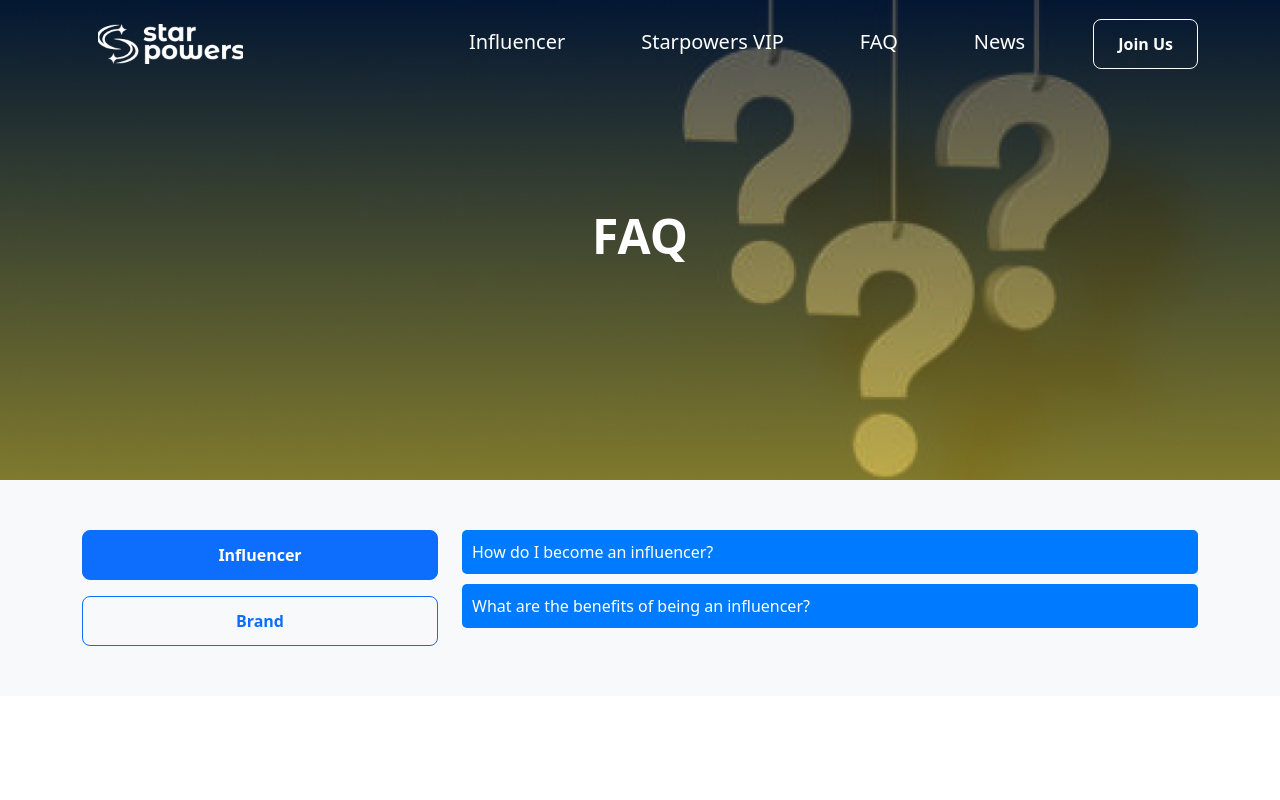
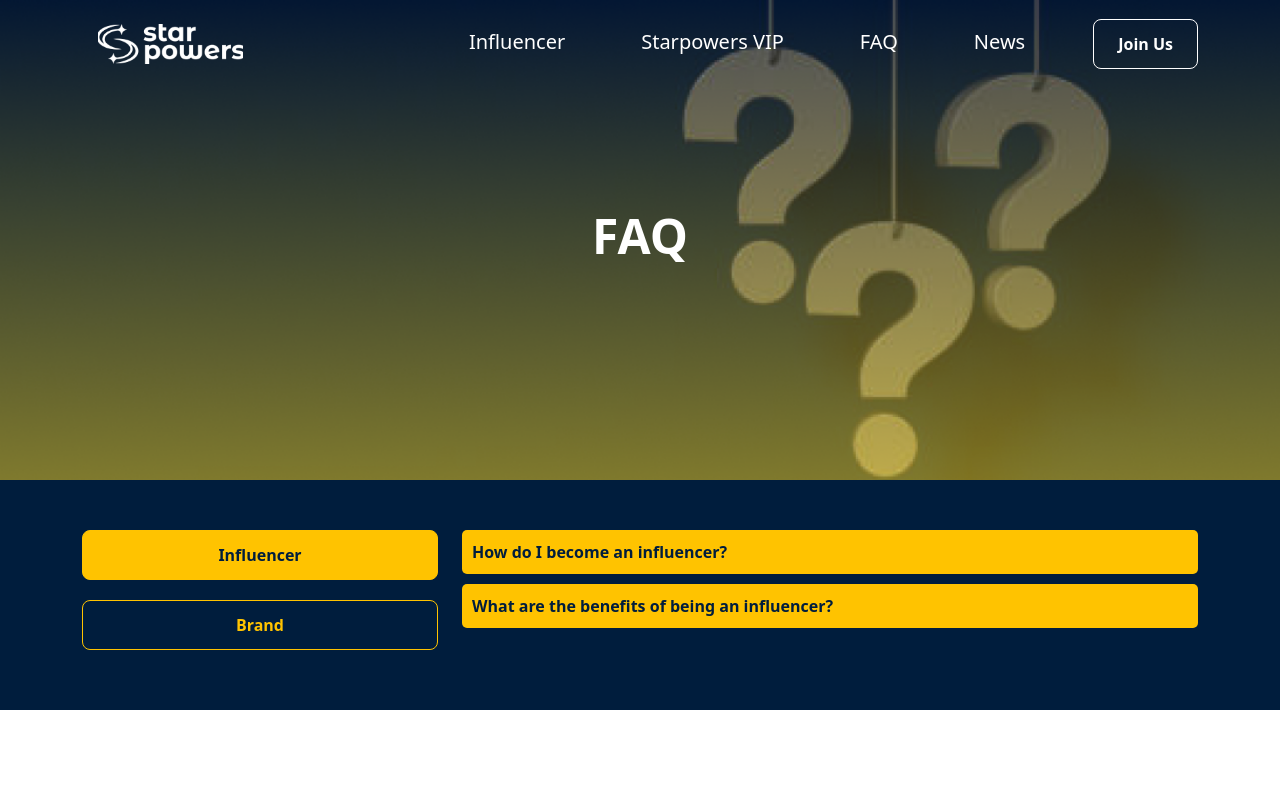
Before and after one commit to ImamAriadi2022/star, a React (Create React App) app in the folder starweb/: page /lp-faq in a window 1280 px wide. Shown: the top 800 px of the page. Built offline with nearby package versions, Linux system fonts and the light colour scheme.

Commit message:
done bagian news

```diff
--- a/starweb/src/components/landing/faq/FaqSect.js
+++ b/starweb/src/components/landing/faq/FaqSect.js
@@ -1,5 +1,5 @@
 import React, { useState } from 'react';
-import { Container, Row, Col, Button } from 'react-bootstrap';
+import { Button, Col, Container, Row } from 'react-bootstrap';
 
 const faqData = {
   influencer: [
@@ -37,25 +37,45 @@ function FaqSect() {
     setActiveIndex(activeIndex === index ? null : index);
   };
 
+  const buttonStyle = (isSelected) => ({
+    backgroundColor: isSelected ? '#FFC300' : 'transparent',
+    color: isSelected ? '#001D3D' : '#FFC300',
+    fontWeight: 'bold',
+    borderColor: '#FFC300',
+    width: '100%',
+    marginBottom: '10px',
+  });
+
+  const buttonHoverStyle = {
+    backgroundColor: '#FFC300',
+    color: '#001D3D',
+  };
+
   return (
-    <section style={{ padding: '50px 0', backgroundColor: '#f8f9fa' }}>
+    <section style={{ padding: '50px 0', backgroundColor: '#001D3D' }}>
       <Container>
         <Row>
           <Col md={4}>
+            <div style={{ display: 'flex', flexDirection: 'column', gap: '10px' }}>
               <Button
-              variant={selectedCategory === 'influencer' ? 'primary' : 'outline-primary'}
+                variant="outline-warning"
                 onClick={() => handleCategoryChange('influencer')}
-              className="mb-3 w-100"
+                style={buttonStyle(selectedCategory === 'influencer')}
+                onMouseEnter={(e) => (e.target.style = buttonHoverStyle)}
+                onMouseLeave={(e) => (e.target.style = buttonStyle(selectedCategory === 'influencer'))}
               >
                 Influencer
               </Button>
               <Button
-              variant={selectedCategory === 'brand' ? 'primary' : 'outline-primary'}
+                variant="outline-warning"
                 onClick={() => handleCategoryChange('brand')}
-              className="w-100"
+                style={buttonStyle(selectedCategory === 'brand')}
+                onMouseEnter={(e) => (e.target.style = buttonHoverStyle)}
+                onMouseLeave={(e) => (e.target.style = buttonStyle(selectedCategory === 'brand'))}
               >
                 Brand
               </Button>
+            </div>
           </Col>
           <Col md={8}>
             {faqData[selectedCategory].map((faq, index) => (
@@ -64,10 +84,11 @@ function FaqSect() {
                   onClick={() => toggleAnswer(index)}
                   style={{
                     cursor: 'pointer',
-                    backgroundColor: '#007bff',
-                    color: 'white',
+                    backgroundColor: '#FFC300',
+                    color: '#001D3D',
                     padding: '10px',
                     borderRadius: '5px',
+                    fontWeight: 'bold',
                   }}
                 >
                   {faq.question}
@@ -76,8 +97,9 @@ function FaqSect() {
                   <div
                     style={{
                       backgroundColor: 'white',
+                      color: '#001D3D',
                       padding: '10px',
-                      border: '1px solid #007bff',
+                      border: '1px solid #FFC300',
                       borderRadius: '5px',
                       marginTop: '5px',
                     }}
```
Lines whose indentation alone changed are shown as unchanged.
